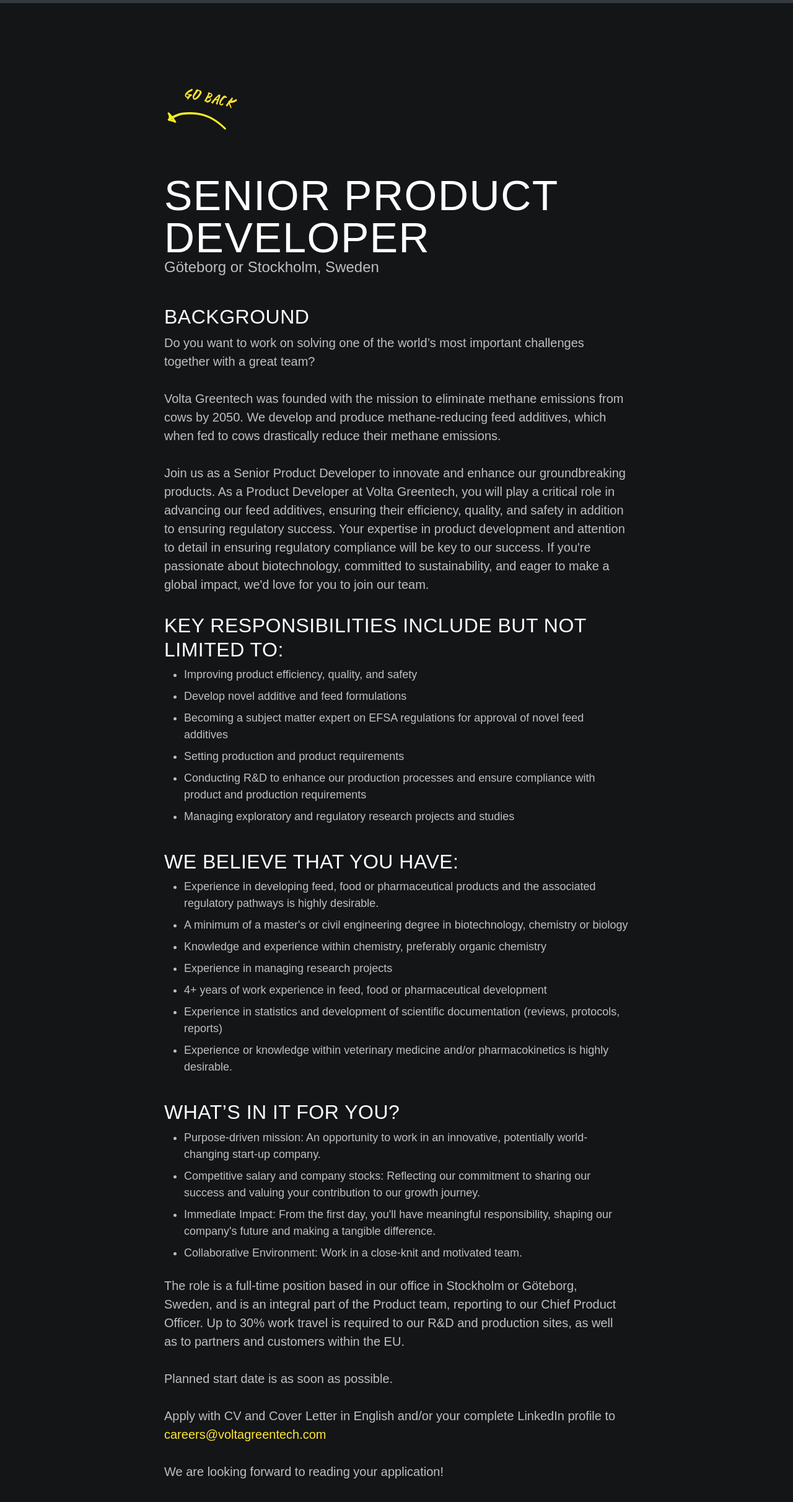
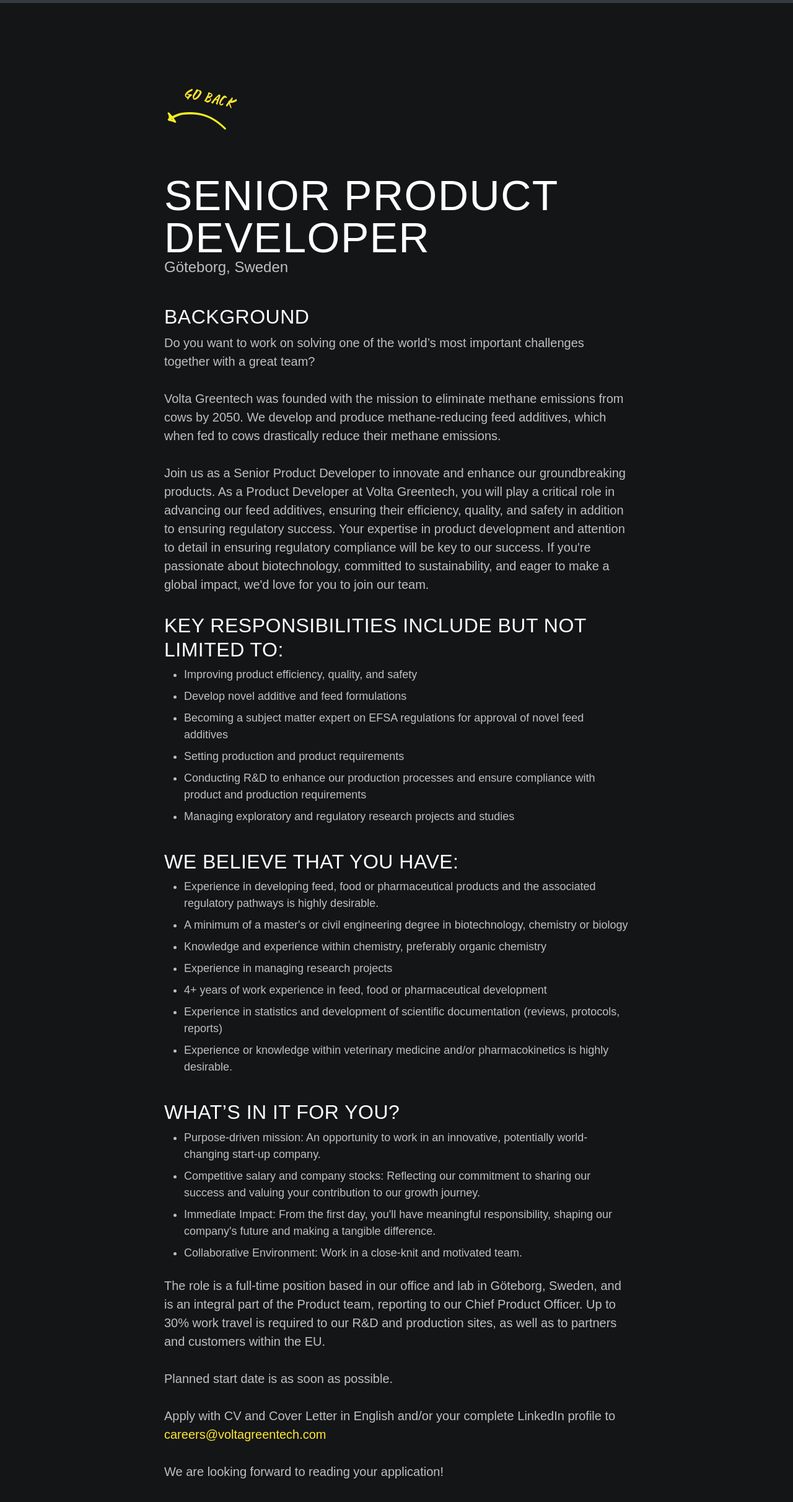
Before and after one commit to johan-akerman/VoltaGreentech, a Gatsby site: page /open-positions/senior_product_developer in a window 1280 px wide. Shown: the part 51-2474 px from the top of the page at 62% size. Built offline with nearby package versions, Linux system fonts and the light colour scheme; Gatsby itself is replaced by a stand-in of ours; a web font is replaced by a local one.

Commit message:
fredriks first commit

```diff
--- a/src/components/jobsContainer/JobsContainer.js
+++ b/src/components/jobsContainer/JobsContainer.js
@@ -21,7 +21,7 @@
 
         <JobCard
           jobTitle="Senior Product Developer"
-          location="Göteborg or Stockholm, Sweden"
+          location="Göteborg, Sweden"
           href="/open-positions/senior_product_developer"
           delay="000"
         />
--- a/src/pages/open-positions/senior_product_developer.js
+++ b/src/pages/open-positions/senior_product_developer.js
@@ -13,7 +13,7 @@
           <img alt="go back" className={styles.goBack} src={goBack} />
         </Link>
         <h1 className={styles.jobTitle}>Senior Product Developer</h1>
-        <h2 className={styles.jobSubTitle}>Göteborg or Stockholm, Sweden</h2>
+        <h2 className={styles.jobSubTitle}>Göteborg, Sweden</h2>
         <h2 className={styles.secondaryTitle}>Background</h2>
         <p>
           Do you want to work on solving one of the world’s most important
@@ -110,7 +110,7 @@
         </ul>
 
         <p>
-          The role is a full-time position based in our office in Stockholm or
+          The role is a full-time position based in our office and lab in
           Göteborg, Sweden, and is an integral part of the Product team,
           reporting to our Chief Product Officer. Up to 30% work travel is
           required to our R&D and production sites, as well as to partners and
```
Also changed, not shown: 1 other file.
